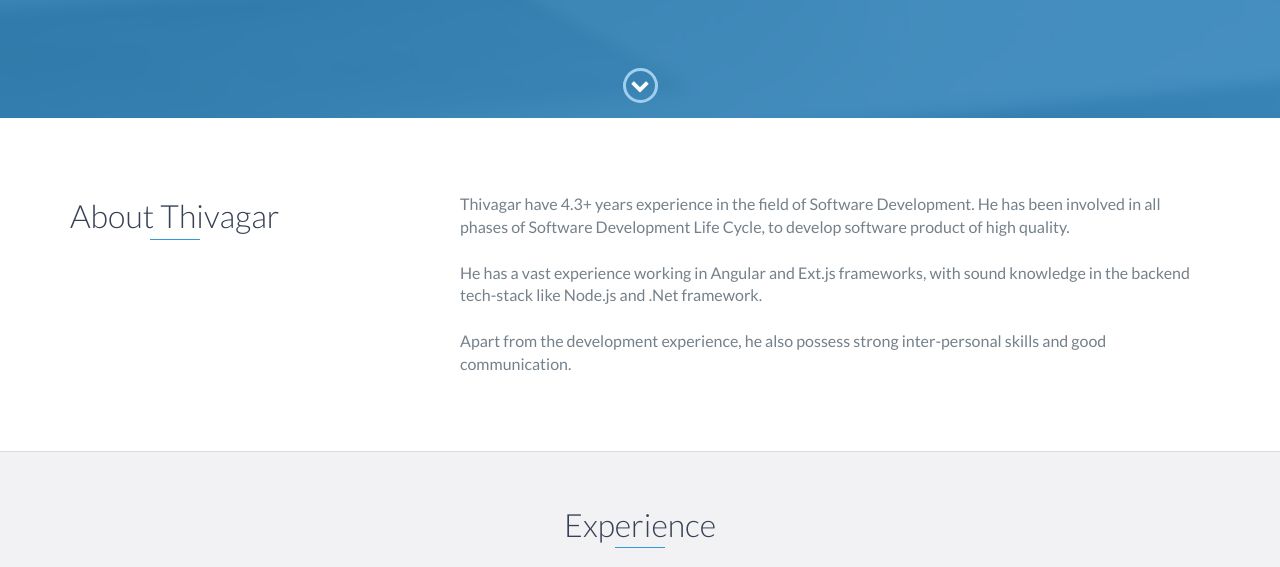
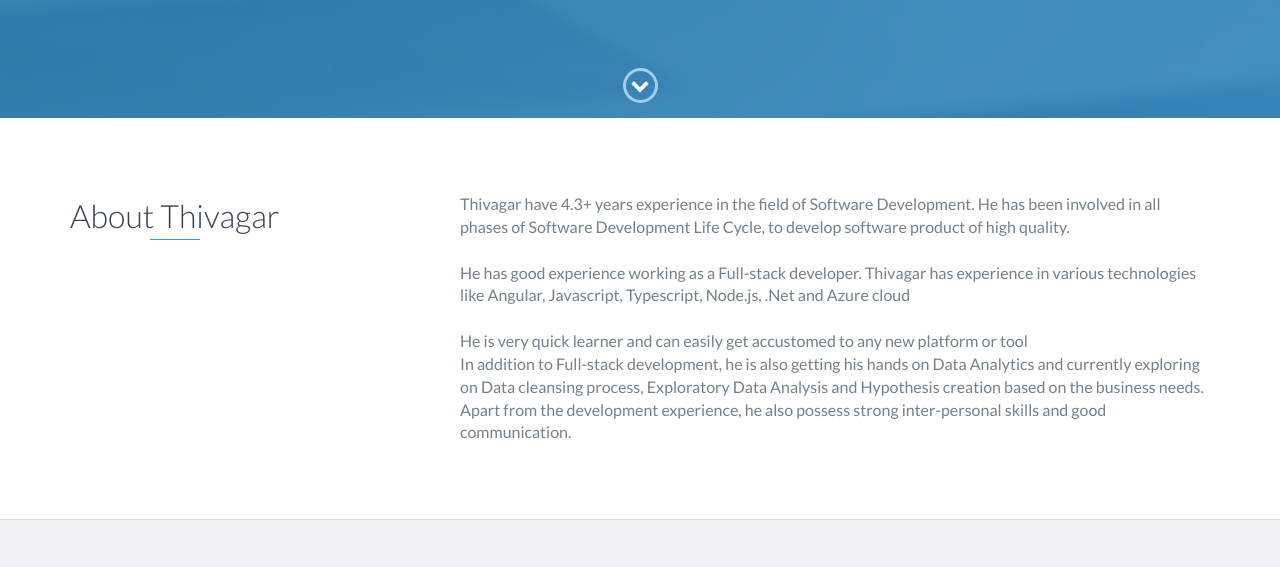
Before and after one commit to thivagar-manickam/thivagar-manickam.github.io, a website: page index.html in a window 1280 px wide. Shown: the part 682-1249 px from the top of the page. Drawn offline with nearby package versions, Linux system fonts and the light colour scheme.

Commit message:
updated the about me section

```diff
--- a/index.html
+++ b/index.html
@@ -115,8 +115,11 @@
                         Thivagar have <span id="yearOfExperience"></span>+ years experience in the field of Software Development.
                         He has been involved in all phases of Software Development Life Cycle, to develop software product of high
                         quality.<br><br>
-                        He has a vast experience working in Angular and Ext.js frameworks, with sound knowledge in the backend tech-stack
-                        like Node.js and .Net framework.<br><br>
+                        He has good experience working as a Full-stack developer. Thivagar has experience in various technologies like
+                        Angular, Javascript, Typescript, Node.js, .Net and Azure cloud<br><br>
+                        He is very quick learner and can easily get accustomed to any new platform or tool<br>
+                        In addition to Full-stack development, he is also getting his hands on Data Analytics and currently exploring
+                        on Data cleansing process, Exploratory Data Analysis and Hypothesis creation based on the business needs.<br>
                         Apart from the development experience, he also possess strong inter-personal skills and good
                         communication.
                     </p>
```
